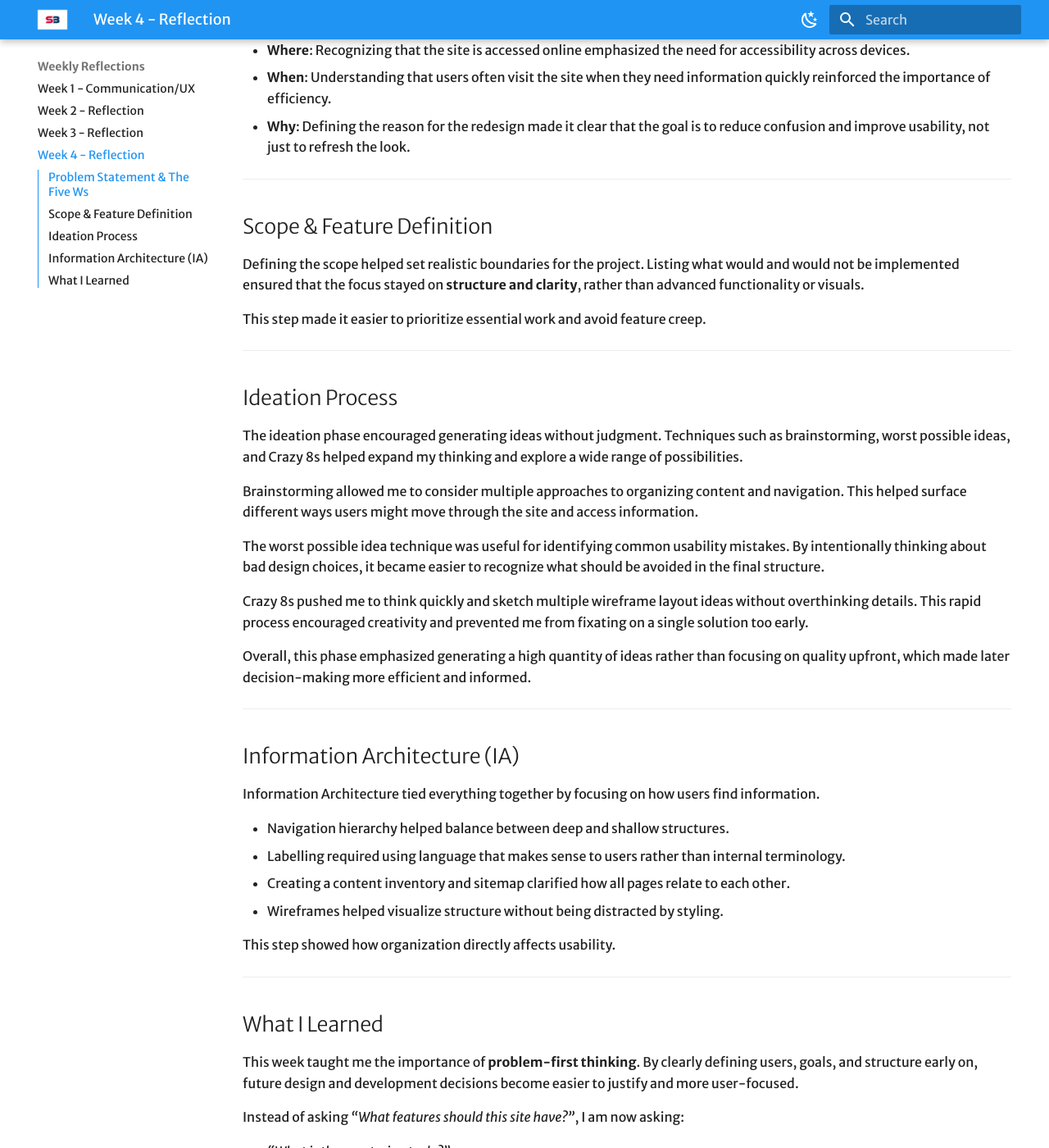
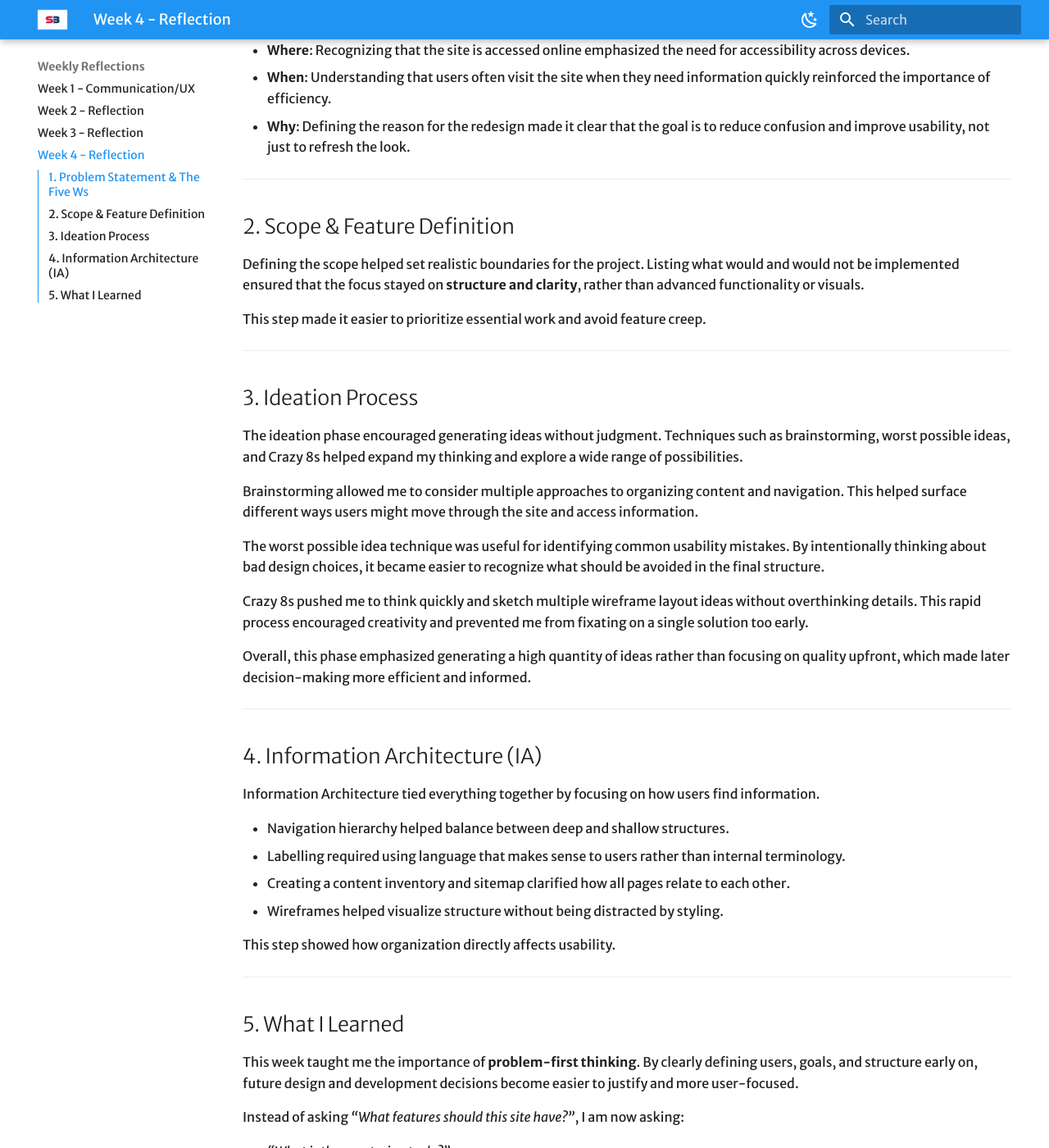
Before and after one commit to ShervinBabaei2007/mkdocs-project-2026, an MkDocs documentation site: the page built from docs/weeks/week4.md, in a window 1280 px wide and 1400 px high, scrolled down 667 px. Shown: the whole window at 82% size. Built offline with MkDocs 1.6.1 and Material for MkDocs 9.7.7, drawn with Linux system fonts in a browser that asks for light colours; some web fonts are replaced; some of the changed text lies outside the part shown.

Commit message:
update with 1, 2, 3, 4, 5

```diff
--- a/docs/weeks/week4.md
+++ b/docs/weeks/week4.md
@@ -6,7 +6,7 @@ This process reinforced the idea that good design starts with understanding the
 
 ---
 
-## Problem Statement & The Five Ws
+## 1. Problem Statement & The Five Ws
 
 Writing a problem statement helped me step back and focus on **what problem the website is actually trying to solve**. Using the Five Ws gave structure to my thinking and prevented vague assumptions.
 
@@ -18,7 +18,7 @@ Writing a problem statement helped me step back and focus on **what problem the
 
 ---
 
-## Scope & Feature Definition
+## 2. Scope & Feature Definition
 
 Defining the scope helped set realistic boundaries for the project. Listing what would and would not be implemented ensured that the focus stayed on **structure and clarity**, rather than advanced functionality or visuals.
 
@@ -26,7 +26,7 @@ This step made it easier to prioritize essential work and avoid feature creep.
 
 ---
 
-## Ideation Process
+## 3. Ideation Process
 
 The ideation phase encouraged generating ideas without judgment. Techniques such as brainstorming, worst possible ideas, and Crazy 8s helped expand my thinking and explore a wide range of possibilities.
 
@@ -40,7 +40,7 @@ Overall, this phase emphasized generating a high quantity of ideas rather than f
 
 ---
 
-## Information Architecture (IA)
+## 4. Information Architecture (IA)
 
 Information Architecture tied everything together by focusing on how users find information.
 
@@ -53,7 +53,7 @@ This step showed how organization directly affects usability.
 
 ---
 
-## What I Learned
+## 5. What I Learned
 
 This week taught me the importance of **problem-first thinking**. By clearly defining users, goals, and structure early on, future design and development decisions become easier to justify and more user-focused.
 
```
